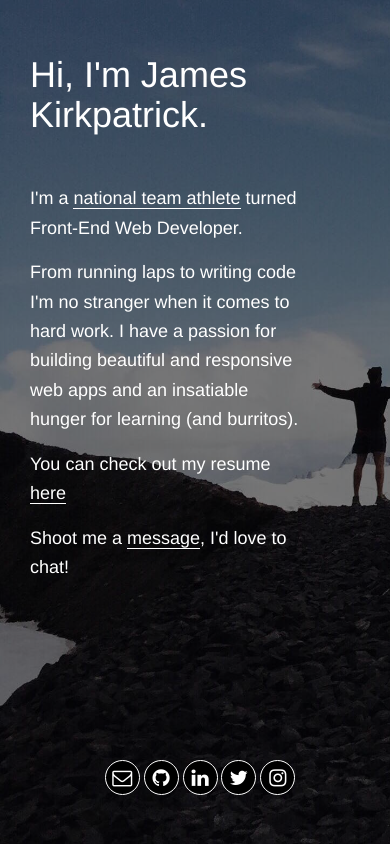
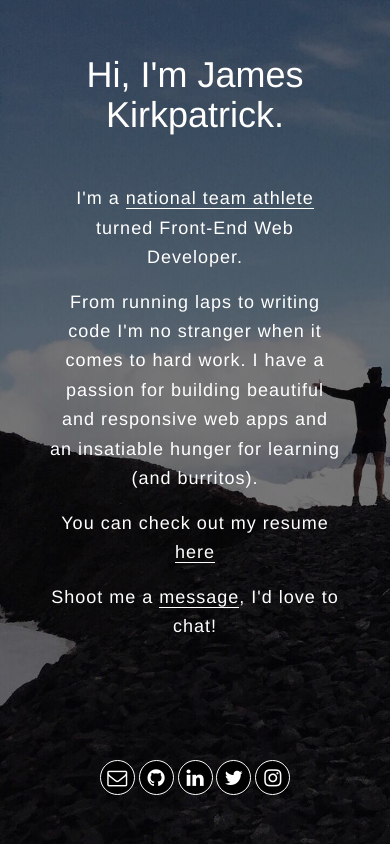
Before and after one commit to jkirkpatrick24/jkirkpatrick24.github.io, a plain HTML site: page index.html in a window 390 px wide. Drawn offline with nearby package versions, Linux system fonts and the light colour scheme.

Commit message:
refactor and text styling

```diff
--- a/index.html
+++ b/index.html
@@ -16,7 +16,7 @@
     <div class="hero-overlay"></div>
     <div class="hero-wrapper">
       <h1>Hi, I'm James Kirkpatrick.</h1>
-      <div class="about-me">
+      <div class="about-me text-center">
         <p>
           I'm a <a target="_blank" href="http://www.fieldhockey.ca/athlete/james-kirkpatrick/" class="fhc">national team athlete</a> turned Front-End Web Developer.
         </p>
--- a/public/stylesheets/style.css
+++ b/public/stylesheets/style.css
@@ -1,9 +1,9 @@
 
-html, body {
+html,
+body {
     height: 100%;
     background: black;
     min-height: 680px;
-    min-width: 400px;
 }
 
 .about-me {
@@ -11,22 +11,20 @@ html, body {
     z-index: 4;
 }
 
-.about-me > p {
+.about-me p {
     color: white;
     font-size: 18px;
+    font-weight: 200;
     width :75%;
+    letter-spacing: 1px;
     line-height: 1.63636;
-    margin-bottom: 1.5rem;
+    margin: 0 auto 1.5rem auto
 }
 
-.about-me > p > a {
+.about-me p a {
     color: white;
     text-decoration: none;
     border-bottom: 1px solid;
-}
-
-.fhc-filter{
-    background-color: red;
 }
 
 .hero {
@@ -44,16 +42,16 @@ html, body {
     z-index: 4;
 }
 
-.hero-navigation > ul {
+.hero-navigation ul {
     list-style: none;
     padding: 0;
 }
 
-.hero-navigation > ul > li {
+.hero-navigation ul li {
     display: inline-block;
 }
 
-.hero-navigation > ul > li > a {
+.hero-navigation ul li a {
     background: black;
     border: solid 1px white;
     border-radius: 50%;
@@ -65,7 +63,7 @@ html, body {
     transition: all 0.5s ease;
 }
 
-.hero-navigation > ul > li:hover  a {
+.hero-navigation ul li:hover  a {
     background: white;
     border-radius: 50%;
     color: black;
@@ -89,16 +87,14 @@ html, body {
 
 .hero-wrapper {
     color: #fff;
-    left: 30px;
     position: absolute;
-    right: 0;
-    text-align: left;
+    text-align: center;
     top:-500px;
     z-index: 3;
 }
 
-.vertical-align {
-    margin-bottom: 5%;
+.hero-wrapper h1 {
+    font-weight: 300;
 }
 
 /*filters*/
@@ -122,12 +118,12 @@ html, body {
         width: 100%;
     }
 
-    .about-me > p {
+    .about-me p {
         font-size: 40px;
         width: 100%;
     }
 
-    .hero-wrapper > h1 {
+    .hero-wrapper h1 {
         font-size: 70px;
     }
 
@@ -135,7 +131,7 @@ html, body {
         top: 60%;
     }
 
-    .hero-navigation > ul > li > a {
+    .hero-navigation ul li a {
         font-size: 80px;
         line-height: 150px;
         height: 150px;
```
Also changed, not shown: 3 other files.
